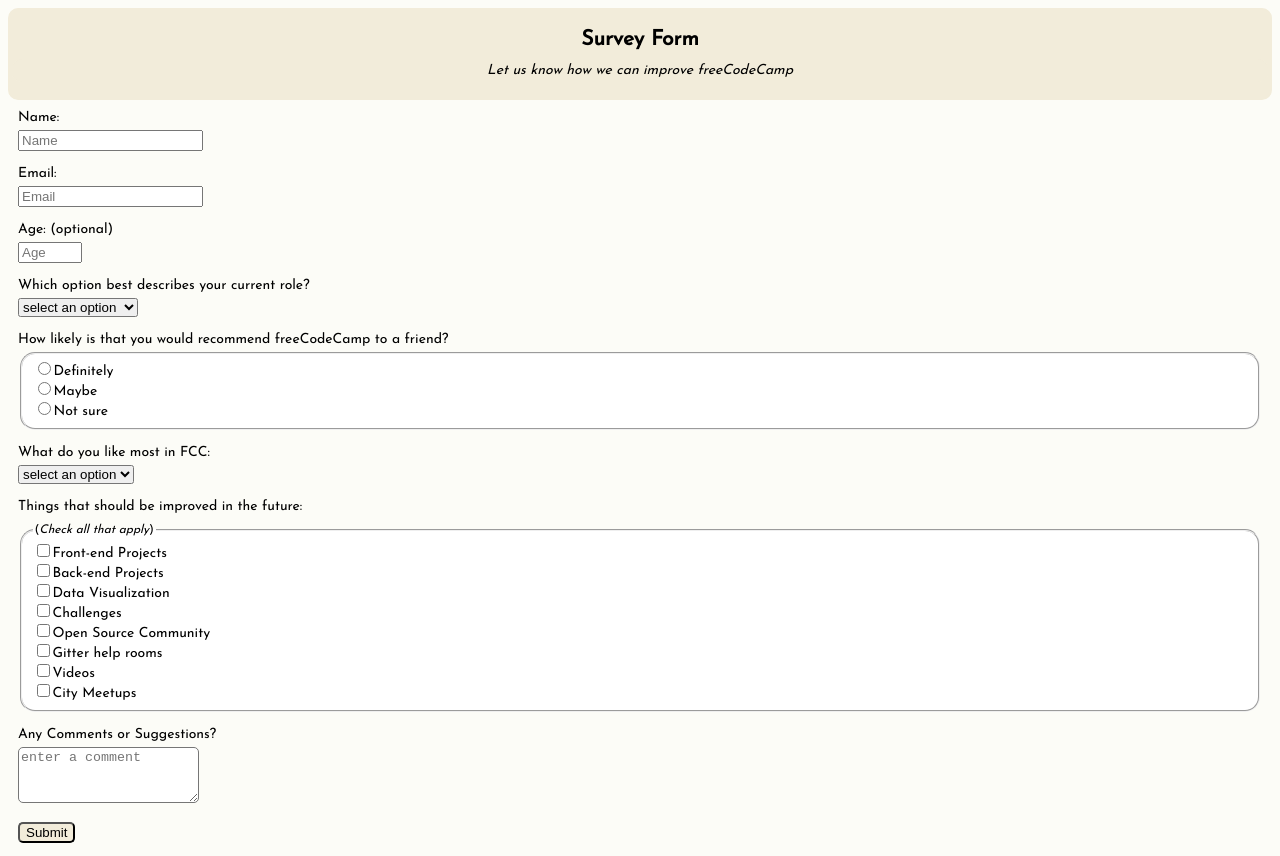
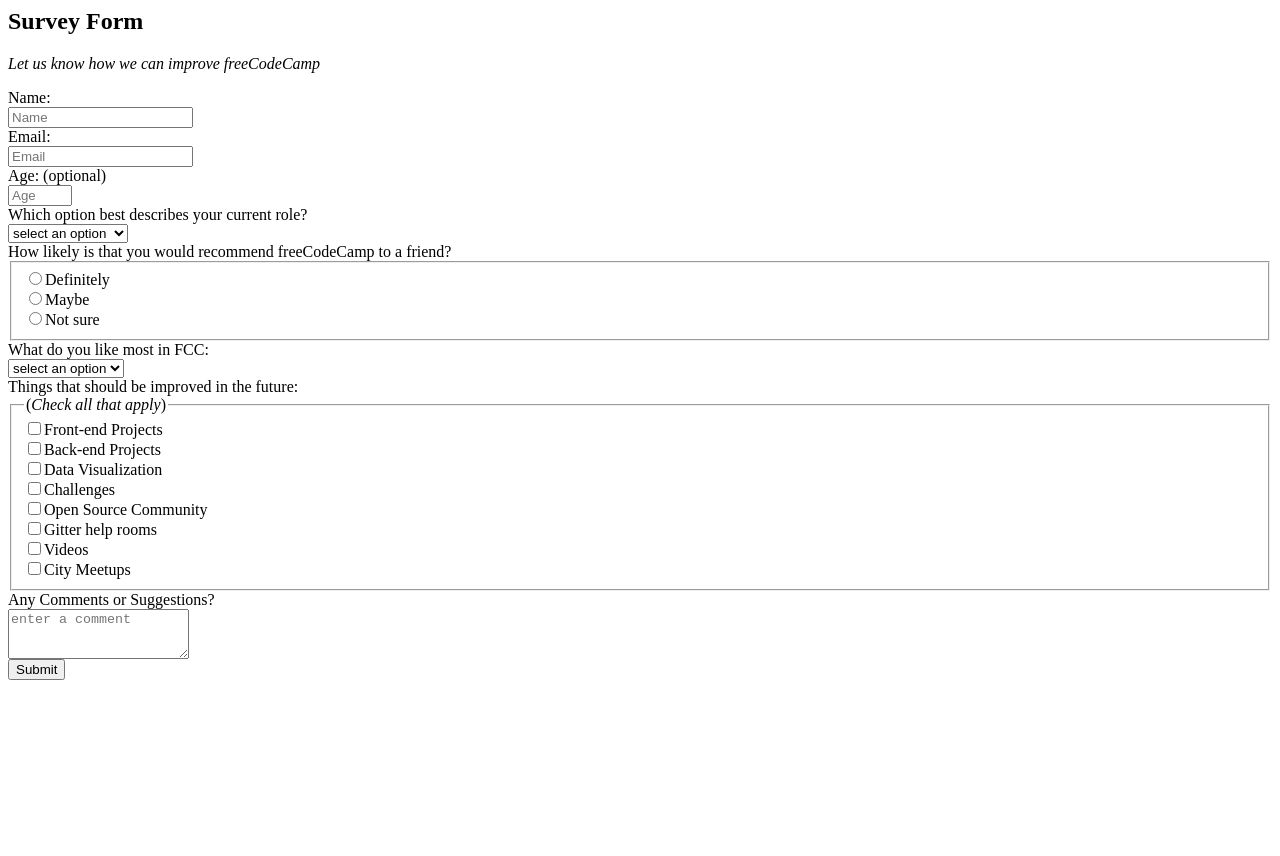
Before and after one commit to KikkiC/Survey-Form, a plain HTML site: page src/index.html in a window 1280 px wide. After the commit the page ends 800 px from the top, so only its background shows below. Drawn offline with Linux system fonts and the light colour scheme.

Commit message:
Update index.html

```diff
--- a/src/index.html
+++ b/src/index.html
@@ -1,17 +1,14 @@
-<!DOCTYPE html>
-<html>
 <script src="https://cdn.freecodecamp.org/testable-projects-fcc/v1/bundle.js"></script>
   <style>
     @import url('https://fonts.googleapis.com/css2?family=Josefin+Sans&display=swap');
   </style>
 <head>
   <title>FreeCodeCamp - Build a survey form</title>
-  <link rel="stylesheet" href="style.css">
 </head>
 
 <body>
   <header>
-    <section class="title-text">
+    <section id="header" class="title-text">
       <h1 id="title">Survey Form</h1>
       <p id="description" class="title-text"><em>Let us know how we can improve freeCodeCamp</em></p>
     </section>
```
